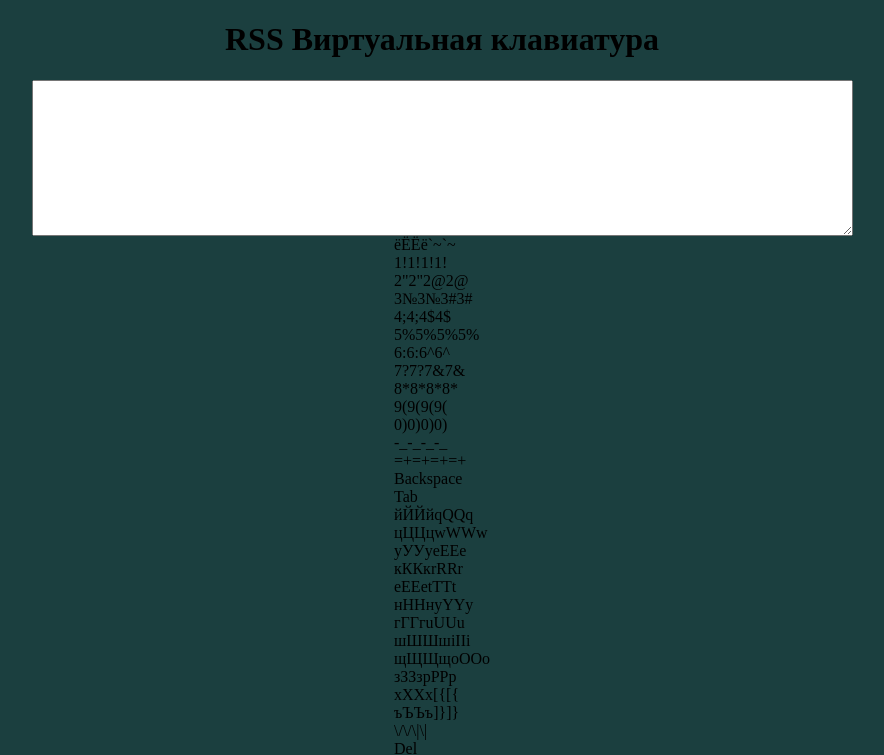
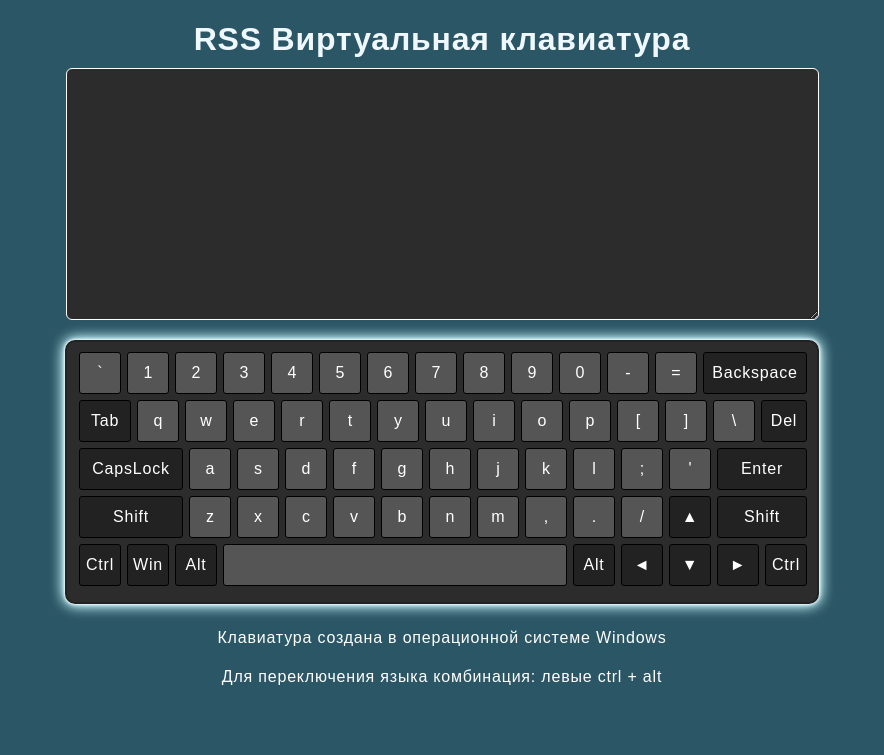
Before and after one commit to kostik-omsk/virtual-keyboard, a website: page virtual-keyboard/index.html in a window 1280 px wide. Shown: the top 755 px of the page, without its empty margins (198-1082 px from the left). Drawn offline with Linux system fonts and the light colour scheme.

Commit message:
feat: add css

```diff
--- a/virtual-keyboard/style.css
+++ b/virtual-keyboard/style.css
@@ -1,9 +1,139 @@
 body {
-  background-color: rgb(27, 63, 63);
+  background-color: #2b5666;
   margin: 0 auto;
+  font-family: 'Oswald', sans-serif;
 }
 .container {
   display: flex;
   flex-direction: column;
   align-items: center;
 }
+
+.title {
+  margin-bottom: 10px;
+  color: aliceblue;
+  letter-spacing: 0.8px;
+}
+
+.textarea {
+  width: 721px;
+  border: 1px solid #ffffff;
+  border-radius: 6px;
+  padding: 10px 15px;
+  background-color: #2c2c2c;
+  color: #ffffff;
+  font-size: 20px;
+  font-weight: 300;
+  overflow-x: hidden;
+}
+
+.keyboard {
+  width: 734px;
+  margin: 20px auto;
+  padding: 10px;
+  padding-left: 6px;
+  background: #2c2c2c;
+  border: 2px solid #222222;
+  border-radius: 10px;
+  box-shadow: 0 0 0.1rem #fff, 0 0 0.2rem #fff, 0 0 0.3rem #c9f8fe, 0 0 0.8rem #c9f8fe,
+    0 0 1rem #c9f8fe;
+}
+
+.keyboard .row {
+  clear: both;
+  width: 100%;
+  height: 40px;
+  margin-bottom: 8px;
+}
+
+.keyboard .key {
+  float: left;
+  width: 40px;
+  height: 40px;
+  border: 1px solid #000000;
+  margin-left: 6px;
+  font-weight: 500;
+  line-height: 40px;
+  text-align: center;
+  color: #ffffff;
+  background: #555555;
+  border-radius: 3px;
+  cursor: pointer;
+  user-select: none;
+  transition: border-radius 0.3s, background-color 0.3s;
+}
+
+.keyboard .key:hover {
+  background: #2b5666;
+  border: 1px solid #ffffff;
+}
+
+.keyboard .key.active {
+  background: #2b5666;
+  box-shadow: 0 0 0.1rem #fff, 0 0 0.2rem #fff, 0 0 0.3rem #c9f8fe, 0 0 0.4rem #c9f8fe,
+    0 0 0.5rem #c9f8fe;
+  animation: myAnim 0.5s ease 0s 1 normal forwards;
+}
+
+@keyframes myAnim {
+  0% {
+    transform: scale(1);
+  }
+
+  100% {
+    transform: scale(0.8);
+  }
+}
+
+.keyboard .AltLeft,
+.keyboard .AltRight,
+.keyboard .ArrowUp,
+.keyboard .ArrowLeft,
+.keyboard .ArrowDown,
+.keyboard .ArrowRight,
+.keyboard .Backspace,
+.keyboard .CapsLock,
+.keyboard .ControlLeft,
+.keyboard .ControlRight,
+.keyboard .Delete,
+.keyboard .Enter,
+.keyboard .ShiftLeft,
+.keyboard .ShiftRight,
+.keyboard .Tab,
+.keyboard .MetaLeft {
+  font-weight: 400;
+  background-color: #222222;
+  letter-spacing: 0.8px;
+}
+
+.keyboard .Tab {
+  width: 50px;
+}
+
+.keyboard .Backspace,
+.keyboard .CapsLock,
+.keyboard .ShiftLeft {
+  width: 102px;
+}
+
+.keyboard .Delete {
+  width: 44px;
+}
+
+.keyboard .Enter,
+.keyboard .ShiftRight {
+  width: 88px;
+}
+
+.keyboard .Space {
+  width: 342px;
+}
+.hidden {
+  display: none;
+}
+.description,
+.language {
+  color: white;
+  letter-spacing: 0.8px;
+  margin-top: 5px;
+}
```
